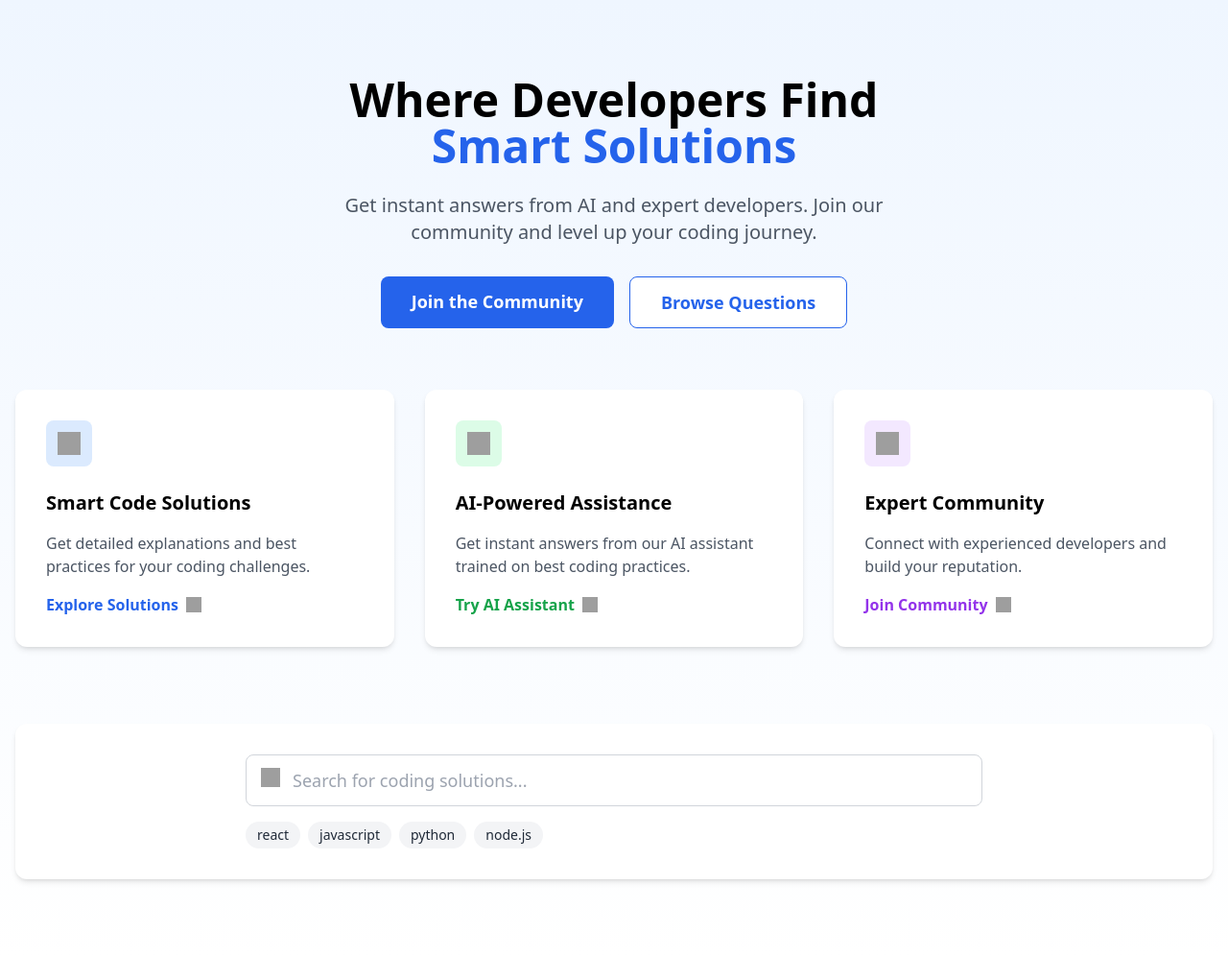
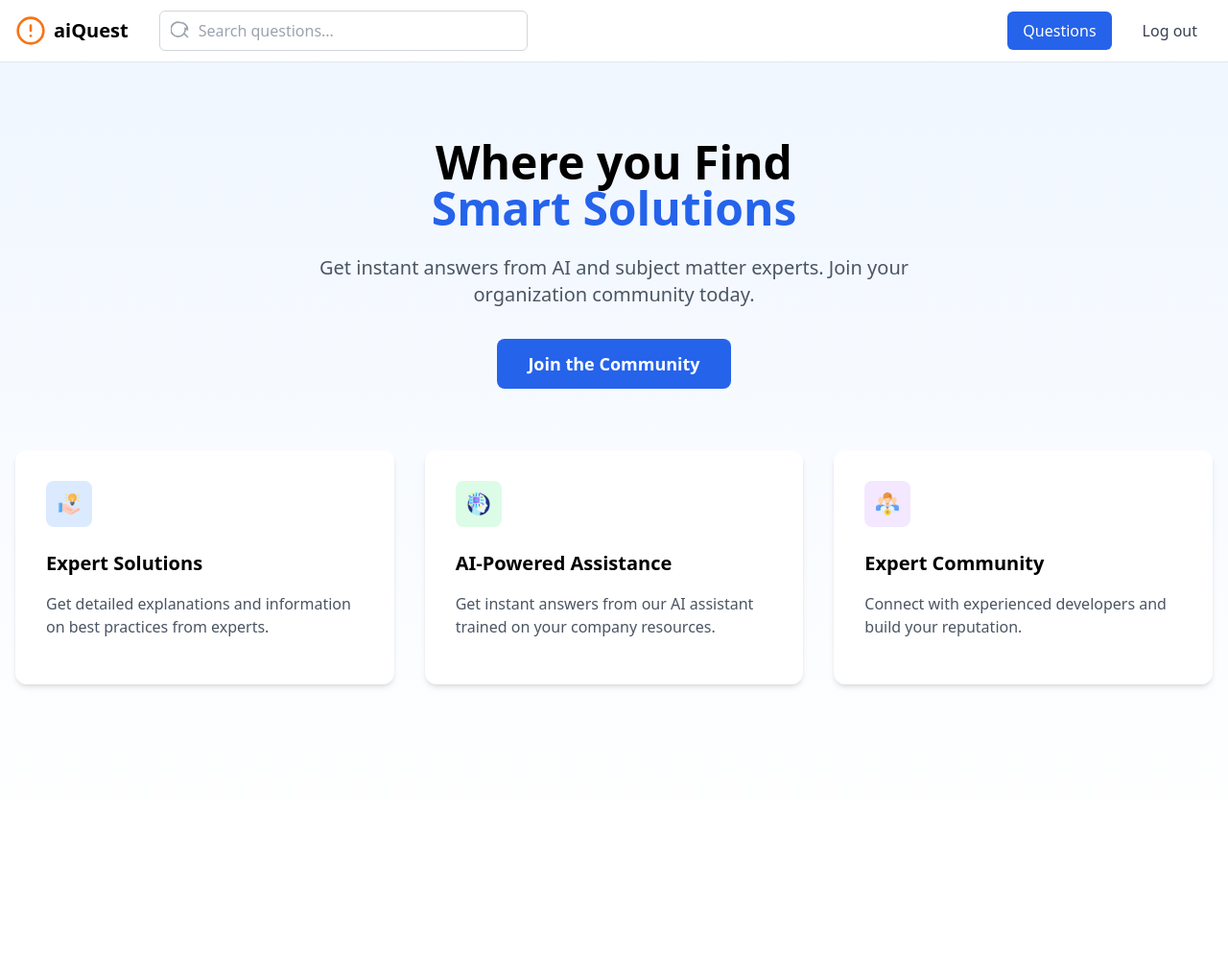
Before and after one commit to Jeevanchoudhary9/AIQuests, a Flask app: page / in a window 1280 px wide. Shown: the whole page at 96% size. After the commit the page ends 717 px from the top, so only its background shows below. Run offline with Flask 3, Linux system fonts and the light colour scheme; the visitor is signed in with stand-in values (Sample User, id 1); some libraries are stand-ins or nearby versions; grey boxes are pictures that could not be loaded.

Commit message:
Minor changes and bug fixes

```diff
--- a/routes.py
+++ b/routes.py
@@ -53,27 +53,51 @@ def manager_required(func):
 
 
 @app.route('/')
-def land():
+def index():
     return render_template('Landingpage.html')
 
-@app.route('/home')
+
+@app.route('/dashboard/organization')
 # @auth_required
-def index():
+def organization_dashboard():
     questions = [
         {'id': 1, 'title': 'How to implement authentication in React?', 'short_description': 'I need to implement authentication...', 'time_ago': '2 hours', 'answer_count': 5, 'asker_name': 'John Doe'},
         {'id': 2, 'title': 'Best practices for React state management?', 'short_description': 'Looking for suggestions on managing state...', 'time_ago': '1 day', 'answer_count': 3, 'asker_name': 'Jane Smith'},
         {'id': 3, 'title': 'How to optimize React performance?', 'short_description': 'Performance optimization tips...', 'time_ago': '3 days', 'answer_count': 8, 'asker_name': 'Mark Lee'}
     ]
 
+    return render_template('home.html', questions=questions)
+
+
+@app.route('/dashboard/expert')
+# @auth_required
+def expert_dahboard():
+    questions = [
+        {'id': 1, 'title': 'How to implement authentication in React?', 'short_description': 'I need to implement authentication...', 'time_ago': '2 hours', 'answer_count': 5, 'asker_name': 'John Doe'},
+        {'id': 2, 'title': 'Best practices for React state management?', 'short_description': 'Looking for suggestions on managing state...', 'time_ago': '1 day', 'answer_count': 3, 'asker_name': 'Jane Smith'},
+        {'id': 3, 'title': 'How to optimize React performance?', 'short_description': 'Performance optimization tips...', 'time_ago': '3 days', 'answer_count': 8, 'asker_name': 'Mark Lee'}
+    ]
 
     return render_template('home.html', questions=questions)
-    # return render_template('home.html')
+
+
+@app.route('/dashboard/user')
+# @auth_required
+def user_dashboard():
+    questions = [
+        {'id': 1, 'title': 'How to implement authentication in React?', 'short_description': 'I need to implement authentication...', 'time_ago': '2 hours', 'answer_count': 5, 'asker_name': 'John Doe'},
+        {'id': 2, 'title': 'Best practices for React state management?', 'short_description': 'Looking for suggestions on managing state...', 'time_ago': '1 day', 'answer_count': 3, 'asker_name': 'Jane Smith'},
+        {'id': 3, 'title': 'How to optimize React performance?', 'short_description': 'Performance optimization tips...', 'time_ago': '3 days', 'answer_count': 8, 'asker_name': 'Mark Lee'}
+    ]
+
+    return render_template('home.html', questions=questions)
 
 
 @app.route('/UserManager')
 def userManager():
     invites = Invites.query.all()
     return render_template('OrgUserManager.html',invites=invites)
+
 
 @app.route('/invite_user',methods=["POST"])
 def inviteUser():
--- a/templates/Landingpage.html
+++ b/templates/Landingpage.html
@@ -9,24 +9,98 @@
 </head>
 
 <body class="bg-gradient-to-b from-blue-50 to-white">
+  <nav class="bg-white border-b border-gray-200">
+      <div class="container mx-auto px-4">
+        <div class="flex items-center justify-between h-16">
+          <div class="flex items-center space-x-8">
+            <a
+              href="{{ url_for('index') }}"
+              class="flex items-center space-x-2"
+            >
+              <svg
+                class="h-8 w-8 text-orange-500"
+                xmlns="http://www.w3.org/2000/svg"
+                viewBox="0 0 24 24"
+                fill="none"
+                stroke="currentColor"
+                stroke-width="2"
+                stroke-linecap="round"
+                stroke-linejoin="round"
+              >
+                <circle cx="12" cy="12" r="10" />
+                <line x1="12" y1="8" x2="12" y2="12" />
+                <line x1="12" y1="16" x2="12" y2="16" />
+              </svg>
+              <span class="text-xl font-bold">aiQuest</span>
+            </a>
+            <div class="relative">
+              <input
+                type="text"
+                placeholder="Search questions..."
+                class="w-96 pl-10 pr-4 py-2 border border-gray-300 rounded-md focus:outline-none focus:ring-2 focus:ring-orange-500"
+              />
+              <svg
+                class="absolute left-3 top-2.5 h-5 w-5 text-gray-400"
+                xmlns="http://www.w3.org/2000/svg"
+                fill="none"
+                stroke="currentColor"
+                stroke-width="2"
+                stroke-linecap="round"
+                stroke-linejoin="round"
+                viewBox="0 0 24 24"
+              >
+                <path
+                  d="M21 21l-4.35-4.35m1.35-6.65A9 9 0 1 1 12 3a9 9 0 0 1 9 9z"
+                ></path>
+              </svg>
+            </div>
+          </div>
+          <div class="flex items-center space-x-4">
+            {% if not 'user_id' in session %}
+            <a
+              href="{{ url_for('login') }}"
+              class="px-4 py-2 text-gray-700 hover:text-gray-900"
+            >
+              Log in{{user}}
+            </a>
+            <a
+              href="{{ url_for('register') }}"
+              class="px-4 py-2 bg-orange-500 text-white rounded-md hover:bg-orange-600"
+            >
+              Join now{{user}}
+            </a>
+            {% else %}
+            <a
+              href="{{ url_for('questions') }}"
+              class="px-4 py-2 bg-blue-600 text-white rounded-md hover:bg-blue-700"
+            >
+              Questions
+            </a>
+            <a
+              href="{{ url_for('logout') }}"
+              class="px-4 py-2 text-gray-700 hover:text-gray-900"
+            >
+              Log out
+            </a>
+            {% endif %}
+          </div>
+        </div>
+      </div>
+    </nav>
   <div class="max-w-7xl mx-auto px-4 py-20">
     <!-- Hero Section -->
     <div class="text-center mb-16">
       <h1 class="text-5xl font-bold mb-6">
-        Where Developers Find <br />
+        Where you Find <br />
         <span class="text-blue-600">Smart Solutions</span>
       </h1>
       <p class="text-xl text-gray-600 mb-8 max-w-2xl mx-auto">
-        Get instant answers from AI and expert developers. Join our community and level up your coding journey.
+        Get instant answers from AI and subject matter experts. Join your organization community today.
       </p>
       <div class="flex justify-center space-x-4">
         <a href="{{ url_for('orgregister') }}"
           class="bg-blue-600 text-white px-8 py-3 rounded-lg text-lg font-semibold hover:bg-blue-700 transition">
           Join the Community
-        </a>
-        <a href="/questions"
-          class="bg-white text-blue-600 px-8 py-3 rounded-lg text-lg font-semibold hover:bg-gray-50 transition border border-blue-600">
-          Browse Questions
         </a>
       </div>
     </div>
@@ -36,65 +110,37 @@
       <!-- Card 1 -->
       <div class="bg-white p-8 rounded-xl shadow-md transform hover:-translate-y-1 transition">
         <div class="bg-blue-100 w-12 h-12 rounded-lg flex items-center justify-center mb-6">
-          <img src="icons/code.svg" alt="Code Icon" class="h-6 w-6 text-blue-600" />
+          <img src="{{ url_for('static', filename='img/idea.png') }}" alt="Code Icon" class="h-6 w-6 text-blue-600" />
         </div>
-        <h3 class="text-xl font-bold mb-4">Smart Code Solutions</h3>
+        <h3 class="text-xl font-bold mb-4">Expert Solutions</h3>
         <p class="text-gray-600 mb-4">
-          Get detailed explanations and best practices for your coding challenges.
+          Get detailed explanations and information on best practices from experts.
         </p>
-        <a href="/questions" class="text-blue-600 font-semibold inline-flex items-center hover:text-blue-700">
-          Explore Solutions
-          <img src="icons/arrow-right.svg" alt="Arrow Icon" class="ml-2 h-4 w-4" />
-        </a>
       </div>
 
       <!-- Card 2 -->
       <div class="bg-white p-8 rounded-xl shadow-md transform hover:-translate-y-1 transition">
         <div class="bg-green-100 w-12 h-12 rounded-lg flex items-center justify-center mb-6">
-          <img src="icons/bot.svg" alt="Bot Icon" class="h-6 w-6 text-green-600" />
+          <img src="{{ url_for('static', filename='img/ai.png') }}" alt="Bot Icon" class="h-6 w-6 text-green-600" />
         </div>
         <h3 class="text-xl font-bold mb-4">AI-Powered Assistance</h3>
         <p class="text-gray-600 mb-4">
-          Get instant answers from our AI assistant trained on best coding practices.
+          Get instant answers from our AI assistant trained on your company resources.
         </p>
-        <a href="/ask" class="text-green-600 font-semibold inline-flex items-center hover:text-green-700">
-          Try AI Assistant
-          <img src="icons/arrow-right.svg" alt="Arrow Icon" class="ml-2 h-4 w-4" />
-        </a>
       </div>
 
       <!-- Card 3 -->
       <div class="bg-white p-8 rounded-xl shadow-md transform hover:-translate-y-1 transition">
         <div class="bg-purple-100 w-12 h-12 rounded-lg flex items-center justify-center mb-6">
-          <img src="icons/users.svg" alt="Users Icon" class="h-6 w-6 text-purple-600" />
+          <img src="{{ url_for('static', filename='img/leader.png') }}" alt="Users Icon" class="h-6 w-6 text-purple-600" />
         </div>
         <h3 class="text-xl font-bold mb-4">Expert Community</h3>
         <p class="text-gray-600 mb-4">
           Connect with experienced developers and build your reputation.
         </p>
-        <a href="/signup" class="text-purple-600 font-semibold inline-flex items-center hover:text-purple-700">
-          Join Community
-          <img src="icons/arrow-right.svg" alt="Arrow Icon" class="ml-2 h-4 w-4" />
-        </a>
       </div>
     </div>
 
-    <!-- Search Section -->
-    <div class="bg-white p-8 rounded-xl shadow-md">
-      <div class="max-w-3xl mx-auto">
-        <div class="relative">
-          <img src="icons/search.svg" alt="Search Icon" class="absolute left-4 top-3.5 h-5 w-5 text-gray-400" />
-          <input type="text" placeholder="Search for coding solutions..."
-            class="w-full pl-12 pr-4 py-3 text-lg border border-gray-300 rounded-lg focus:outline-none focus:ring-2 focus:ring-blue-500" />
-        </div>
-        <div class="mt-4 flex flex-wrap gap-2">
-          <span class="px-3 py-1 bg-gray-100 text-gray-800 rounded-full text-sm">react</span>
-          <span class="px-3 py-1 bg-gray-100 text-gray-800 rounded-full text-sm">javascript</span>
-          <span class="px-3 py-1 bg-gray-100 text-gray-800 rounded-full text-sm">python</span>
-          <span class="px-3 py-1 bg-gray-100 text-gray-800 rounded-full text-sm">node.js</span>
-        </div>
-      </div>
-    </div>
   </div>
 </body>
 
```
Also changed, not shown: Static/img/ai.png (added), Static/img/idea.png (added), Static/img/leader.png (added).
